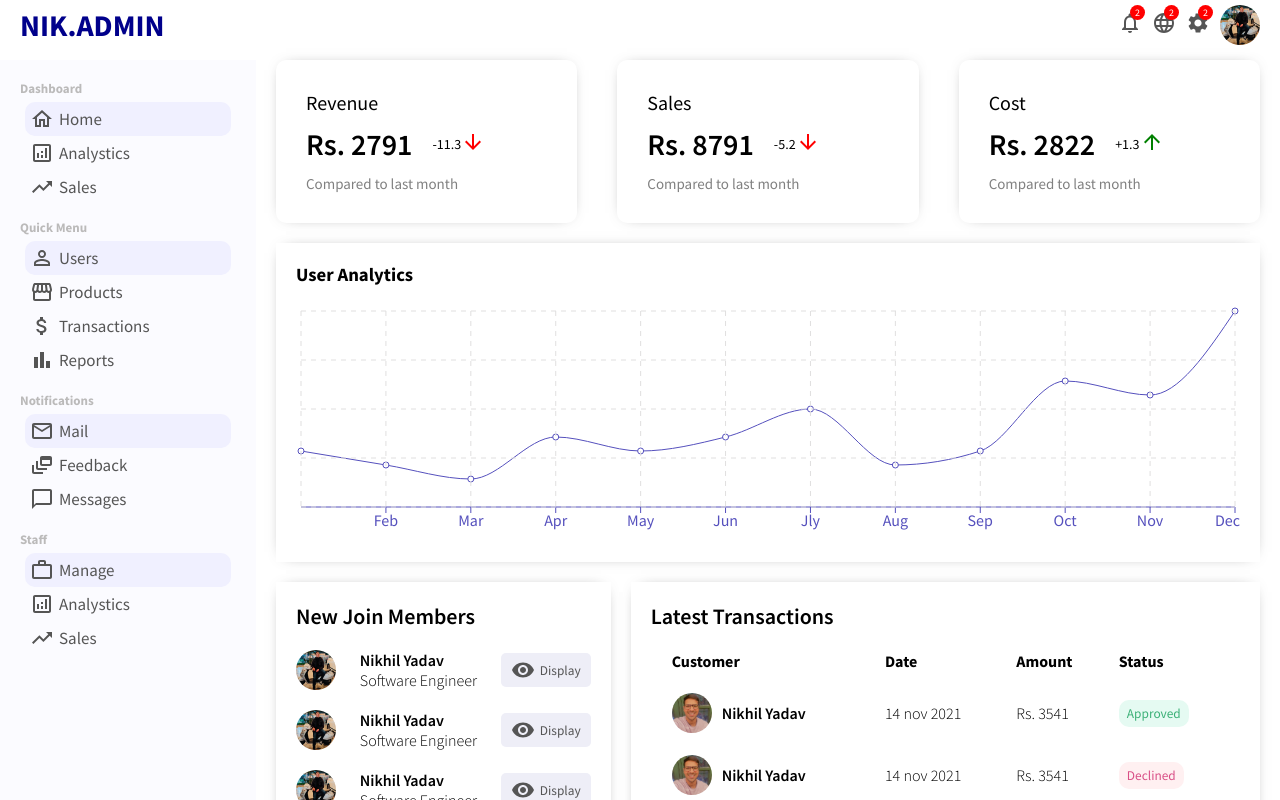
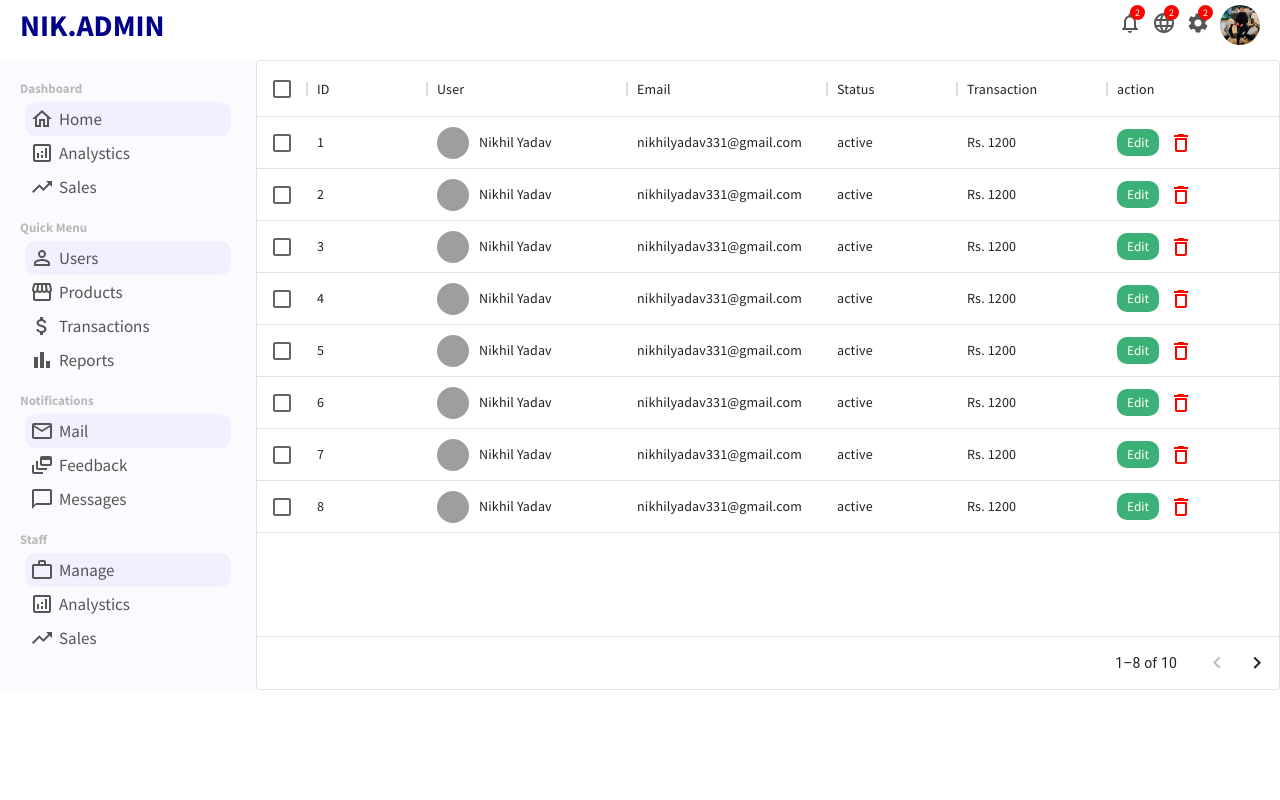
Before and after one commit to Neekhill/reactAdminDashboar, a React (Create React App) app: page /users in a window 1280 px wide. Shown: the top 800 px of the page. Built offline with nearby package versions, Linux system fonts and the light colour scheme; grey boxes are pictures that could not be loaded.

Commit message:
user list page

```diff
--- a/package.json
+++ b/package.json
@@ -7,11 +7,13 @@
     "@emotion/styled": "^11.3.0",
     "@mui/icons-material": "^5.1.0",
     "@mui/material": "^5.1.0",
+    "@mui/x-data-grid": "^5.2.0",
     "@testing-library/jest-dom": "^5.15.0",
     "@testing-library/react": "^11.2.7",
     "@testing-library/user-event": "^12.8.3",
     "react": "^17.0.2",
     "react-dom": "^17.0.2",
+    "react-router-dom": "^6.1.1",
     "react-scripts": "4.0.3",
     "recharts": "^2.1.6",
     "styled-components": "^5.3.3",
--- a/src/App.js
+++ b/src/App.js
@@ -2,6 +2,8 @@ import SideBar from "./components/SideBar";
 import Topbar from "./components/Topbar";
 import styled from "styled-components";
 import Home from "./pages/Home";
+import { BrowserRouter as Router, Routes, Route } from "react-router-dom";
+import UserList from "./pages/UserList";
 
 const Container = styled.div`
   display: flex;
@@ -10,13 +12,25 @@ const Container = styled.div`
 
 function App() {
   return (
-    <>
+    <Router>
       <Topbar />
       <Container>
         <SideBar />
-        <Home />
+        <Routes>
+          <Route path="/" element={<Home />} exact />
+        </Routes>
+        <Routes>
+          <Route path="/users" element={<UserList />} exact />
+        </Routes>
       </Container>
-    </>
+    </Router>
+    /* </Router>
+     <Route exact path="/">
+     <Home />
+   </Route>
+   <Route path="/users">
+     <UserList />
+   </Router> */
   );
 }
 
--- a/src/dummyData.js
+++ b/src/dummyData.js
@@ -48,3 +48,86 @@ export const userData = [
     "Active User": 14000,
   },
 ];
+
+export const UserRows = [
+  {
+    id: 1,
+    username: "Nikhil Yadav",
+    avatar: "https://ibb.co/0rVk5rG",
+    email: "nikhilyadav331@gmail.com",
+    status: "active",
+    transaction: "Rs. 1200",
+  },
+  {
+    id: 2,
+    username: "Nikhil Yadav",
+    avatar: "https://ibb.co/jwnW1hf",
+    email: "nikhilyadav331@gmail.com",
+    status: "active",
+    transaction: "Rs. 1200",
+  },
+  {
+    id: 3,
+    username: "Nikhil Yadav",
+    avatar: "https://ibb.co/0rVk5rG",
+    email: "nikhilyadav331@gmail.com",
+    status: "active",
+    transaction: "Rs. 1200",
+  },
+  {
+    id: 4,
+    username: "Nikhil Yadav",
+    avatar: "https://ibb.co/jwnW1hf",
+    email: "nikhilyadav331@gmail.com",
+    status: "active",
+    transaction: "Rs. 1200",
+  },
+  {
+    id: 5,
+    username: "Nikhil Yadav",
+    avatar: "https://ibb.co/0rVk5rG",
+    email: "nikhilyadav331@gmail.com",
+    status: "active",
+    transaction: "Rs. 1200",
+  },
+  {
+    id: 6,
+    username: "Nikhil Yadav",
+    avatar: "https://ibb.co/jwnW1hf",
+    email: "nikhilyadav331@gmail.com",
+    status: "active",
+    transaction: "Rs. 1200",
+  },
+  {
+    id: 7,
+    username: "Nikhil Yadav",
+    avatar: "https://ibb.co/0rVk5rG",
+    email: "nikhilyadav331@gmail.com",
+    status: "active",
+    transaction: "Rs. 1200",
+  },
+  {
+    id: 8,
+    username: "Nikhil Yadav",
+    avatar: "https://ibb.co/jwnW1hf",
+    email: "nikhilyadav331@gmail.com",
+    status: "active",
+    transaction: "Rs. 1200",
+  },
+  {
+    id: 9,
+    username: "Nikhil Yadav",
+    avatar: "https://ibb.co/0rVk5rG",
+    email: "nikhilyadav331@gmail.com",
+    status: "active",
+    transaction: "Rs. 1200",
+  },
+  {
+    id: 10,
+    username: "Nikhil Yadav",
+    avatar: "https://ibb.co/jwnW1hf",
+    email: "nikhilyadav331@gmail.com",
+    status: "active",
+    transaction: "Rs. 1200",
+  },
+];
--- /dev/null
+++ b/src/pages/UserList.jsx
@@ -0,0 +1,93 @@
+import styled from "styled-components";
+import { DataGrid } from "@mui/x-data-grid";
+import DeleteOutlineIcon from "@mui/icons-material/DeleteOutline";
+import { UserRows } from "../dummyData";
+import { Link } from "react-router-dom";
+import { useState } from "react";
+
+const UserListContainer = styled.div`
+  flex: 4;
+`;
+const UserListUser = styled.div`
+  display: flex;
+  align-items: center;
+`;
+const UserListImg = styled.img`
+  height: 32px;
+  width: 32px;
+  border-radius: 50%;
+  object-fit: cover;
+  margin-right: 10px;
+`;
+
+const UserListButton = styled.button`
+  border: none;
+  padding: 5px 10px;
+  border-radius: 10px;
+  margin-right: 10px;
+  background-color: #3bb077;
+  color: white;
+  cursor: pointer;
+`;
+
+const UserList = () => {
+  const [data, setData] = useState(UserRows);
+  const handleDelete = (id) => {
+    setData(data.filter((item) => item.id !== id));
+  };
+  const columns = [
+    { field: "id", headerName: "ID", width: 120 },
+    {
+      field: "user",
+      headerName: "User",
+      width: 200,
+      renderCell: (params) => {
+        return (
+          <UserListUser>
+            <UserListImg src={params.row.avatar} alt=""></UserListImg>
+            {params.row.username}
+          </UserListUser>
+        );
+      },
+    },
+    { field: "email", headerName: "Email", width: 200 },
+    { field: "status", headerName: "Status", width: 130 },
+    {
+      field: "transaction",
+      headerName: "Transaction",
+      width: 150,
+    },
+    {
+      field: "action",
+      headerName: "action",
+      width: 200,
+      renderCell: (params) => {
+        return (
+          <>
+            <Link to={"/user/" + params.row.id}>
+              <UserListButton>Edit</UserListButton>
+            </Link>
+            <DeleteOutlineIcon
+              style={{ color: "red", cursor: "pointer" }}
+              onClick={() => handleDelete(params.row.id)}
+            />
+          </>
+        );
+      },
+    },
+  ];
+  return (
+    <UserListContainer>
+      <DataGrid
+        rows={data}
+        columns={columns}
+        pageSize={8}
+        rowsPerPageOptions={[5]}
+        checkboxSelection
+        disableSelectionOnClick
+      />
+    </UserListContainer>
+  );
+};
+
+export default UserList;
```
Also changed, not shown: 1 other file (tests, documents, lock files or other folders).
